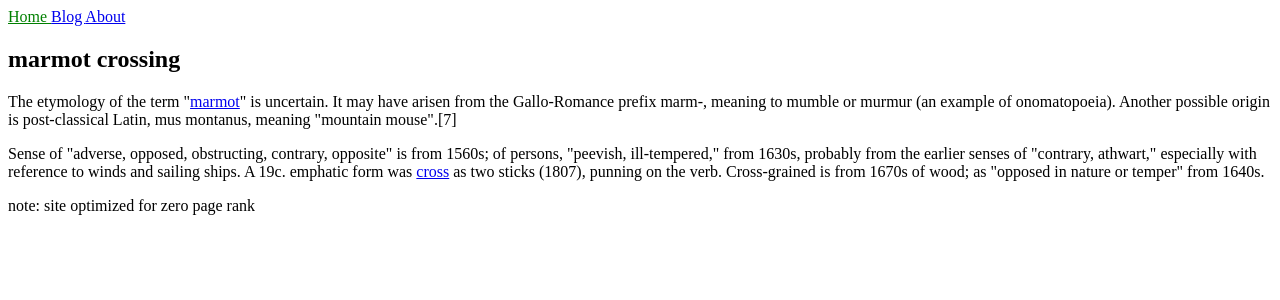
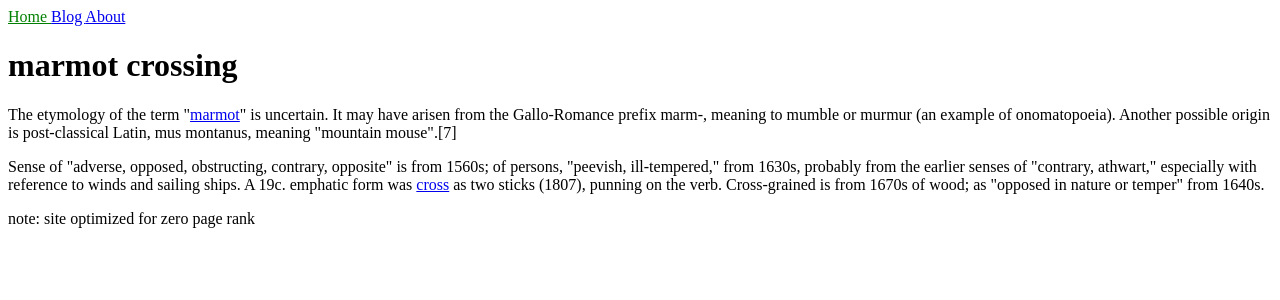
Before and after one commit to trevor-crowley/mysite, a Jekyll site: the page built from index.html, in a window 1280 px wide. Shown: the top 300 px of the page. Built offline with Jekyll 4.4.1, drawn with Linux system fonts in a browser that asks for light colours.

Commit message:
slight edit

```diff
--- a/_layouts/default.html
+++ b/_layouts/default.html
@@ -5,7 +5,6 @@
     <title>{{ page.title }}</title>
     <link rel="stylesheet" href="/assets/css/styles.css">
     {% feed_meta %}
-    {% seo %}
   </head>
   <body>
     {% include navigation.html %}
--- a/blog.html
+++ b/blog.html
@@ -2,7 +2,7 @@
 layout: default
 title: Blog
 ---
-<h1>Latest Posts</h1>
+<h1>latest posts</h1>
 
 <ul>
    {% for post in site.posts %}
--- a/index.html
+++ b/index.html
@@ -2,7 +2,7 @@
 layout: default
 tile: Home
 ---
-<h2>marmot crossing</h2>
+<h1>marmot crossing</h1>
 
 <p>
 The etymology of the term "<a href=https://en.wikipedia.org/wiki/Marmot>marmot</a>" is uncertain. It may have arisen from the Gallo-Romance prefix marm-, meaning to mumble or murmur (an example of onomatopoeia). Another possible origin is post-classical Latin, mus montanus, meaning "mountain mouse".[7]
```
